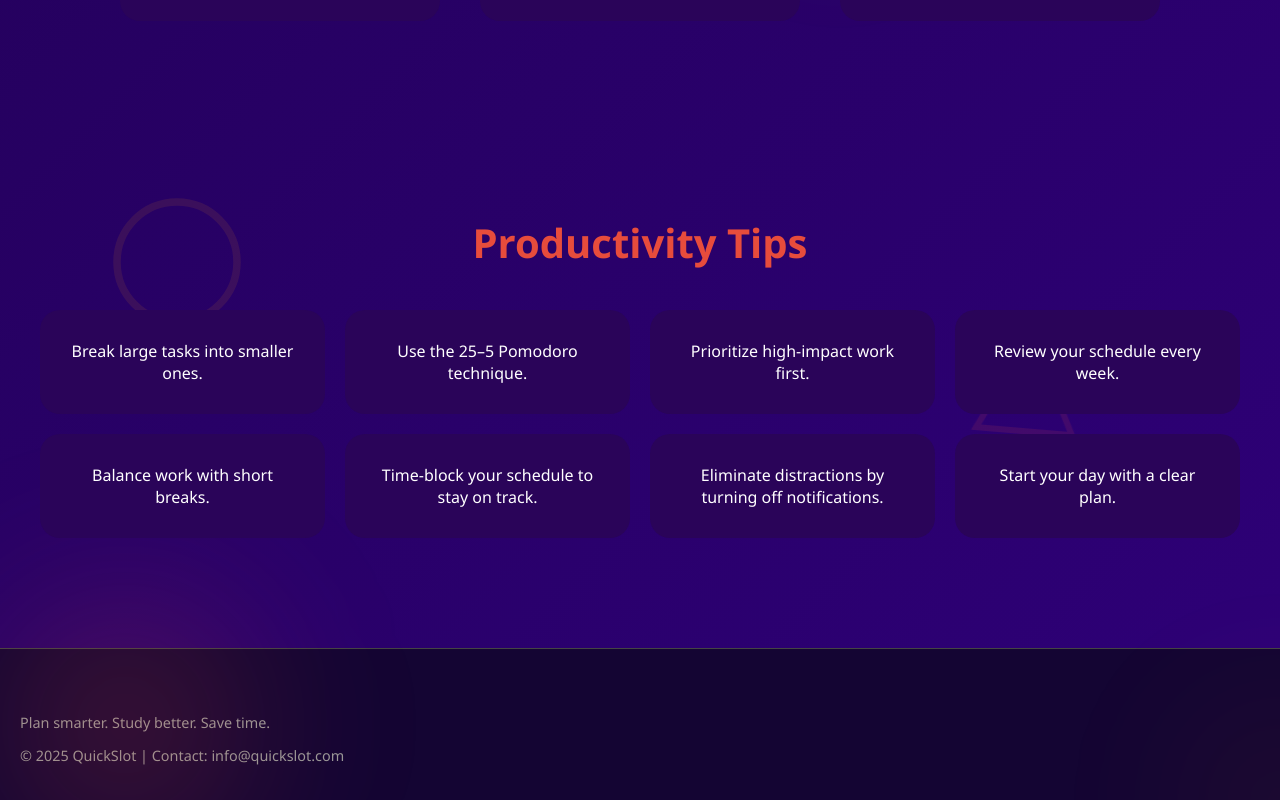
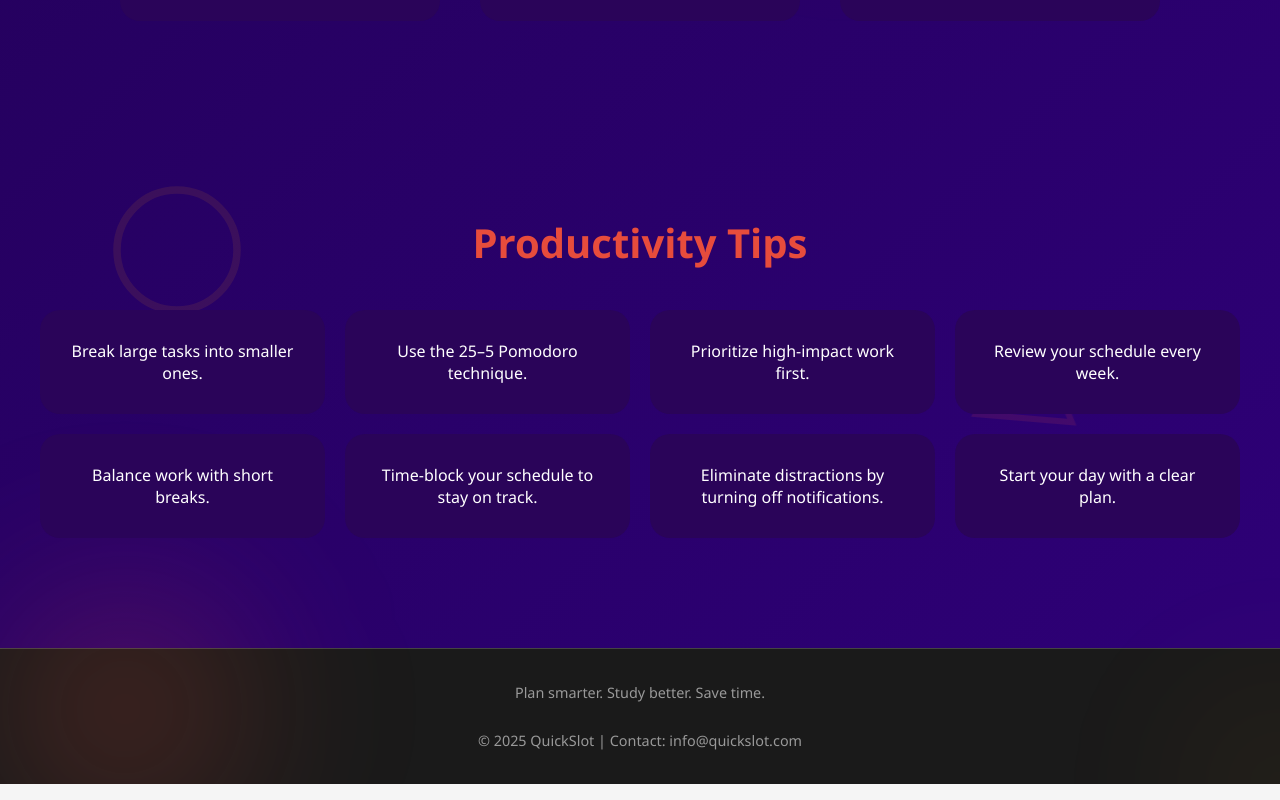
Before and after one commit to PawarSara/QUICKSLOT, a React (Create React App) app in the folder client/: page / in a window 1280 px wide. Shown: the part 1513-2313 px from the top of the page. Built offline with nearby package versions, Linux system fonts and the light colour scheme.

Commit message:
Removed register from login page and updated footer

```diff
--- a/client/src/pages/login.js
+++ b/client/src/pages/login.js
@@ -124,9 +124,9 @@ function Login() {
           </button>
         </form>
 
-        <p className="signup-text">
+        {/* <p className="signup-text">
           Don’t have an account? <a href="/register">Register here</a>
-        </p>
+        </p> */}
       </div>
     </div>
   );
--- a/client/src/styles/Home.css
+++ b/client/src/styles/Home.css
@@ -351,3 +351,15 @@ html {
     right: 20px;
   }
 }
+
+.footer {
+  text-align: center;         /* Centers text horizontally */
+  padding: 20px 0;            /* Adds space above and below */
+  background-color: #1a1a1a;  /* Optional: gives it a dark background */
+  color: #ffffff;             /* Optional: makes text white */
+  font-size: 16px;
+  display: flex;              /* Centers everything horizontally + vertically */
+  flex-direction: column;
+  align-items: center;
+  justify-content: center;
+}
```
